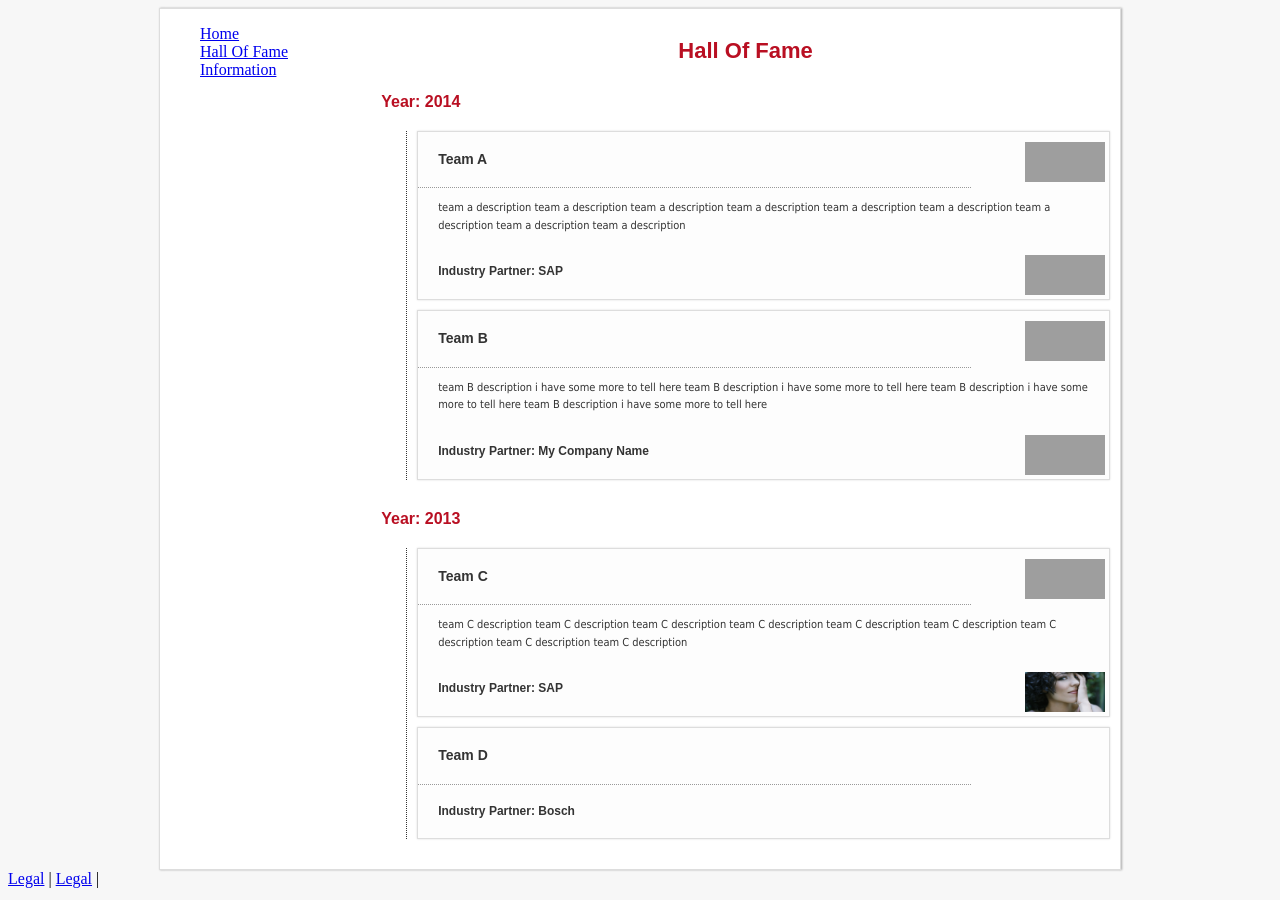
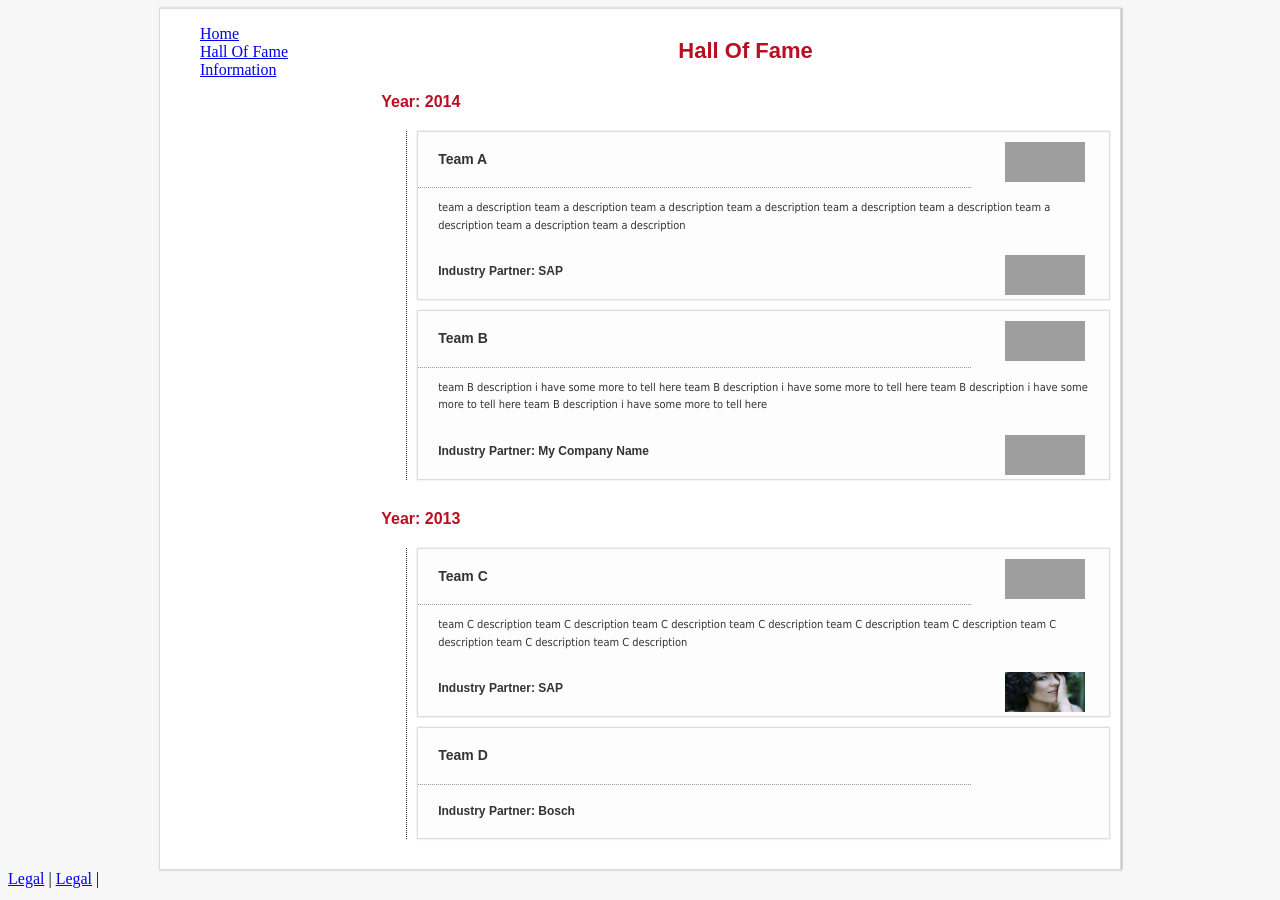
Before and after one commit to ankit09goyal/ankit09goyal.github.io, a Jekyll site: the page built from hof.html, in a window 1280 px wide. Built offline with Jekyll 4.4.1, drawn with Linux system fonts in a browser that asks for light colours; grey boxes are pictures that could not be loaded.

Commit message:
Update mycss2.css

```diff
--- a/css/mycss2.css
+++ b/css/mycss2.css
@@ -109,7 +109,7 @@ h1,h2, h3, h4, h5, h6 {
 .logoDiv img{
     width:80px;
     height:40px;
-    margin-left:20px;
+    margin-right:20px;
     margin-top:10px;
 }
 
```
